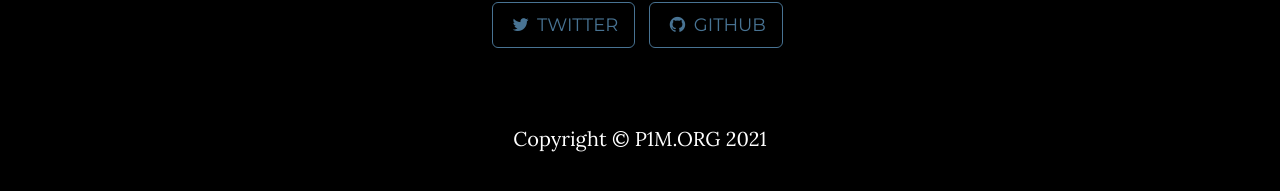
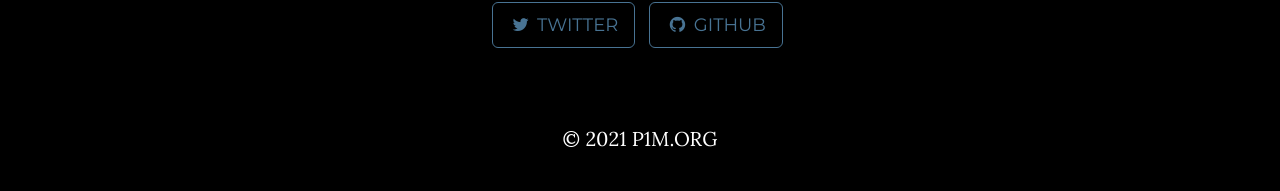
Before and after one commit to p1m-ortho/p1m.github.io, a Jekyll site: the page built from index.html, in a window 1280 px wide and 900 px high, scrolled down 538 px. Shown: the part 695-886 px from the top of the window. Built offline with Jekyll 4.4.1, drawn with Linux system fonts in a browser that asks for light colours.

Commit message:
Fix scroll link and copyright notice

```diff
--- a/_includes/footer.html
+++ b/_includes/footer.html
@@ -1,6 +1,6 @@
     <!-- Footer -->
     <footer>
         <div class="container text-center">
-            <p>Copyright &copy; {{ site.footer }} 20{{ site.time | date: '%y' }}</p>
+            <p>&copy; 20{{ site.time | date: '%y' }} {{ site.footer }}</p>
         </div>
     </footer>
--- a/_includes/header.html
+++ b/_includes/header.html
@@ -6,7 +6,7 @@
                     <div class="col-md-8 col-md-offset-2">
                         <h1 class="brand-heading">{{ site.title }}</h1>
                         <p class="intro-text">{{ site.description }}<br>
-                        <a href="#about" class="btn btn-circle page-scroll">
+                        <a href="#contact" class="btn btn-circle page-scroll">
                             <i class="fa fa-angle-double-down animated"></i>
                         </a>
                     </div>
```
